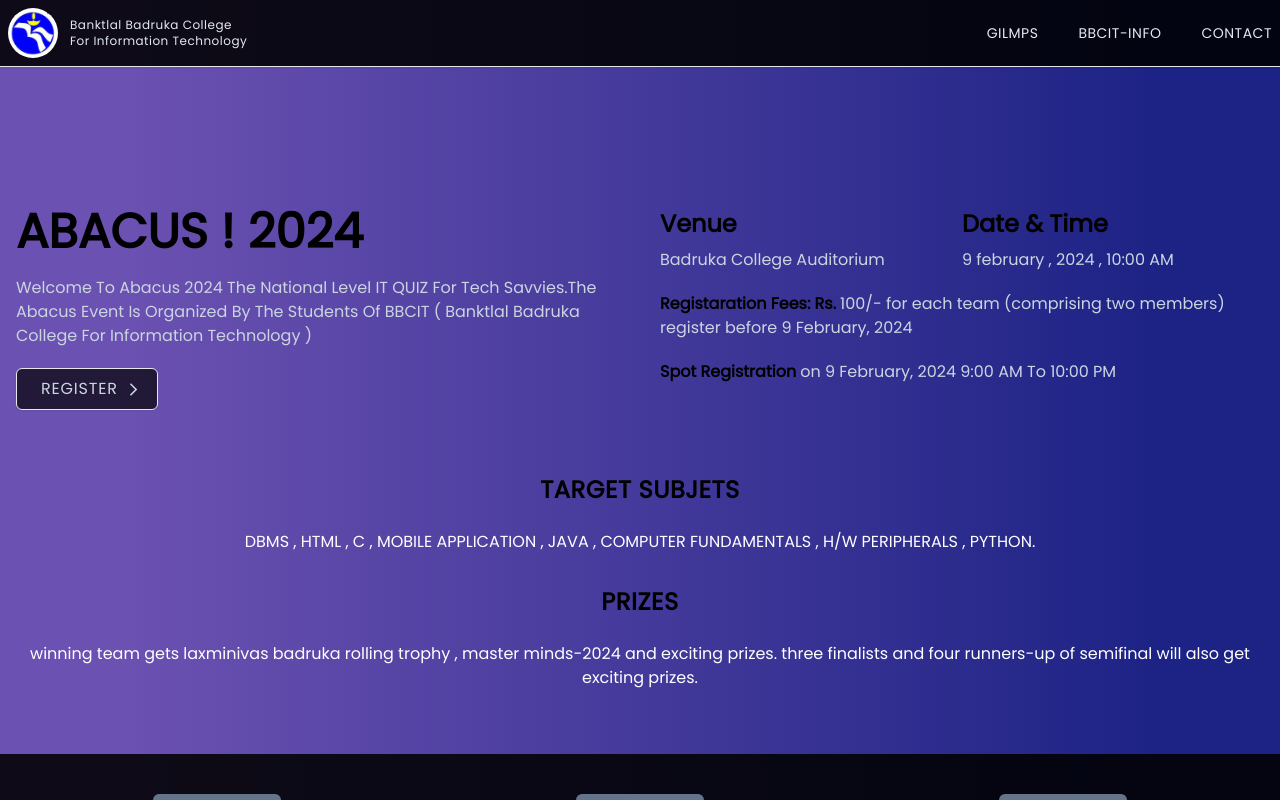
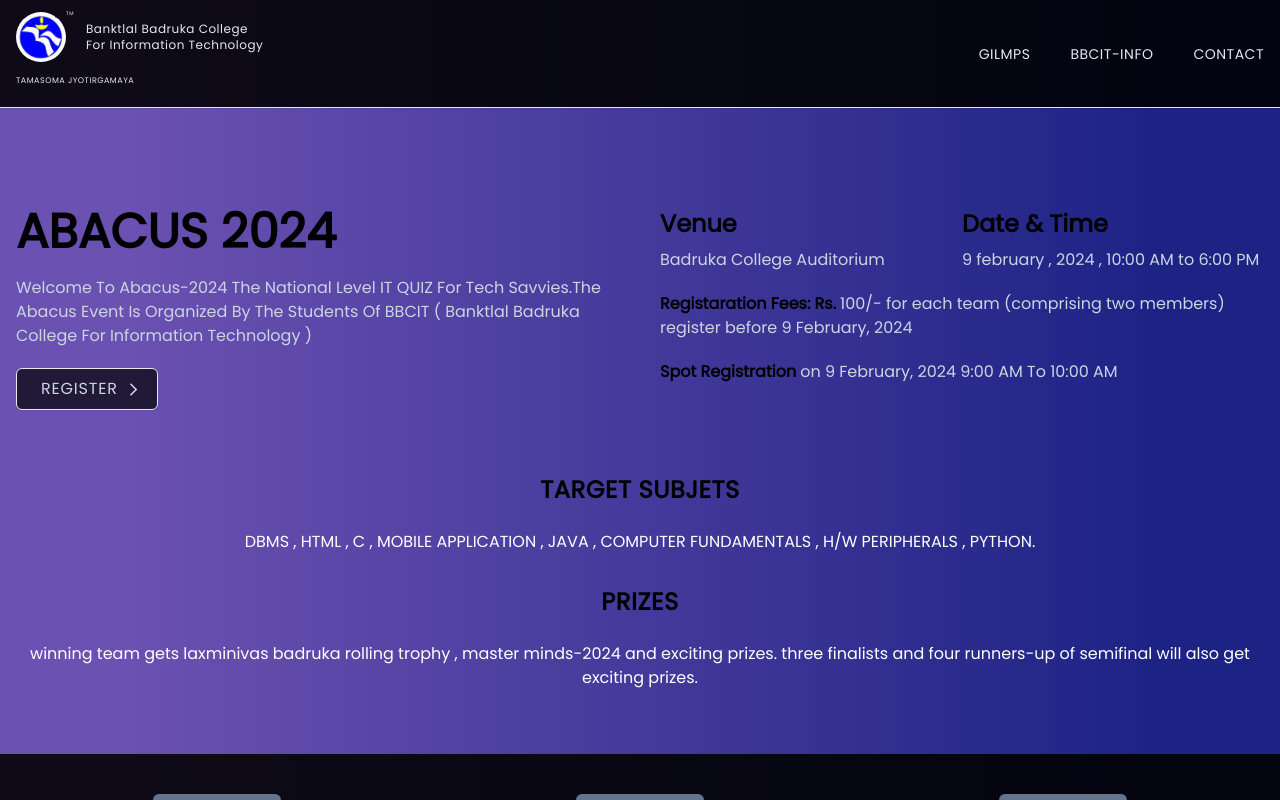
Before and after one commit to shivakumar-ui-max/orgabacus, a React (Vite) app: page / in a window 1280 px wide. Shown: the top 800 px of the page. Built offline with nearby package versions, Linux system fonts and the light colour scheme.

Commit message:
navbar changes

```diff
--- a/src/components/Contact.jsx
+++ b/src/components/Contact.jsx
@@ -16,11 +16,11 @@
             <div className="aboutUs flex-1 px-5">
                <h5>Bankatlal Badruka College for information Technology</h5>
                <p className="text-xs text-justify mt-3 text-slate-200 tracking-wide">
-                  "Bankatlal Badruka College for Information Technology (BBCIT),
+                  Bankatlal Badruka College for Information Technology (BBCIT),
                   named in honour of the founder, was established in 1991 to
                   impart instruction of excellence in IT. The college has been
                   able to carve a niche for itself in the academic world in a
-                  short period due to hard work and the dedication of staff."
+                  short period due to hard work and the dedication of staff.
                </p>
             </div>
             <div className="flex-1 px-5">
@@ -34,7 +34,7 @@
                            size={12}
                            className="text-orange-400"
                         />
-                        Madhavi Latha
+                        Ms.D.T Madhavi Latha
                      </p>
                      <p>9550243050</p>
                   </div>
--- a/src/components/Home.jsx
+++ b/src/components/Home.jsx
@@ -6,10 +6,10 @@
       <section className="container mx-auto mt-32 px-4 text-slate-300 flex flex-col flex-wrap gap-10  md:flex-row md:mt-52 ">
          <div className="flex-1">
             <h1 className="text-4xl text-black uppercase font-bold md:text-5xl">
-               abacus ! 2024
+               abacus 2024
             </h1>
             <p className="text-base mt-5 capitalize">
-               welcome to abacus 2024 the national level IT QUIZ for tech
+               welcome to abacus-2024 the national level IT QUIZ for tech
                savvies.The abacus event is organized by the students of BBCIT (
                Banktlal Badruka College For Information Technology )
             </p>
@@ -35,7 +35,7 @@
                      Date & time
                   </h3>
                   <span className="text-base mr-1 ">
-                     9 february , 2024 , 10:00 AM
+                     9 february , 2024 , 10:00 AM to 6:00 PM
                   </span>
                </div>
             </div>
@@ -50,7 +50,7 @@
                <span className="text-black font-semibold mr-1">
                   spot registration
                </span>
-               on 9 february, 2024 9:00 AM to 10:00 PM
+               on 9 february, 2024 9:00 AM to 10:00 AM
             </p>
          </div>
       </section>
--- a/src/components/Navbar.jsx
+++ b/src/components/Navbar.jsx
@@ -11,17 +11,23 @@
       });
    };
    return (
-      <nav className=" fixed inset-0">
-         <nav className=" flex justify-between items-center uppercase  text-xl tracking-wide text-slate-200  p-2 border-b-[1px] shadow-sm black ">
+      <nav className=" fixed inset-0 z-10">
+         <nav className=" flex justify-between items-center uppercase  text-xl tracking-wide text-slate-200  px-2 md:px-4 py-3 border-b-[1px] shadow-sm black ">
+            <div>
                <div className="logo flex items-center capitalize space-x-3">
+                  <div className="flex ">
                      <img
                         src={logo}
                         alt="logo"
                         className="w-[50px] h-[50px] rounded-full"
                      />
+                     <span className="text-[5px] -mt-3">TM</span>
+                  </div>
                   <span className="text-xs">
                      Banktlal badruka college <br /> for Information Technology
                   </span>
+               </div>
+               <span className="text-[8px]">tamasoma jyotirgamaya</span>
             </div>
             {/* hidden md:flex md:justify-between md:space-x-10 md:text-sm */}
             <ul className="  hidden md:flex md:justify-between md:space-x-10 md:text-sm ">
--- a/src/components/Prizes.jsx
+++ b/src/components/Prizes.jsx
@@ -27,7 +27,7 @@
                <div className="w-32 h-32  flex justify-center items-center shadow-lg bg-slate-500 rounded-md">
                   <FaAward size={30} className="text-black" />
                </div>
-               <div className="w-32 h-32  flex justify-center items-center shadow-lg bg-slate-500 rounded-md">
+               <div className="w-32 h-32  flex justify-center items-center shadow-lg bg-slate-500 rounded-md overflow-hidden">
                   <img
                      src={trophy}
                      alt="prize"
```
Also changed, not shown: src/images/IMG-20240105-WA0045 1.jpg (added). Lines whose indentation alone changed are shown as unchanged.
